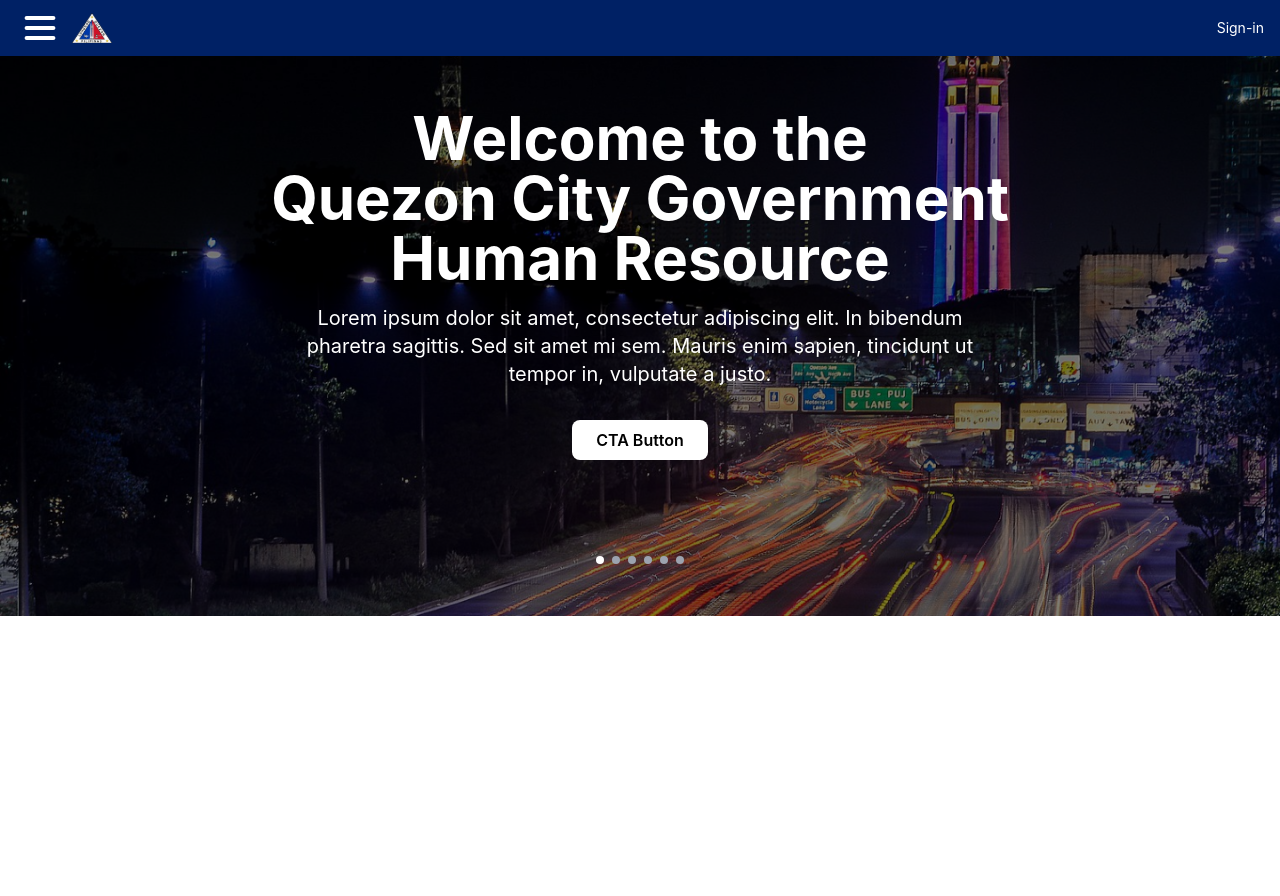
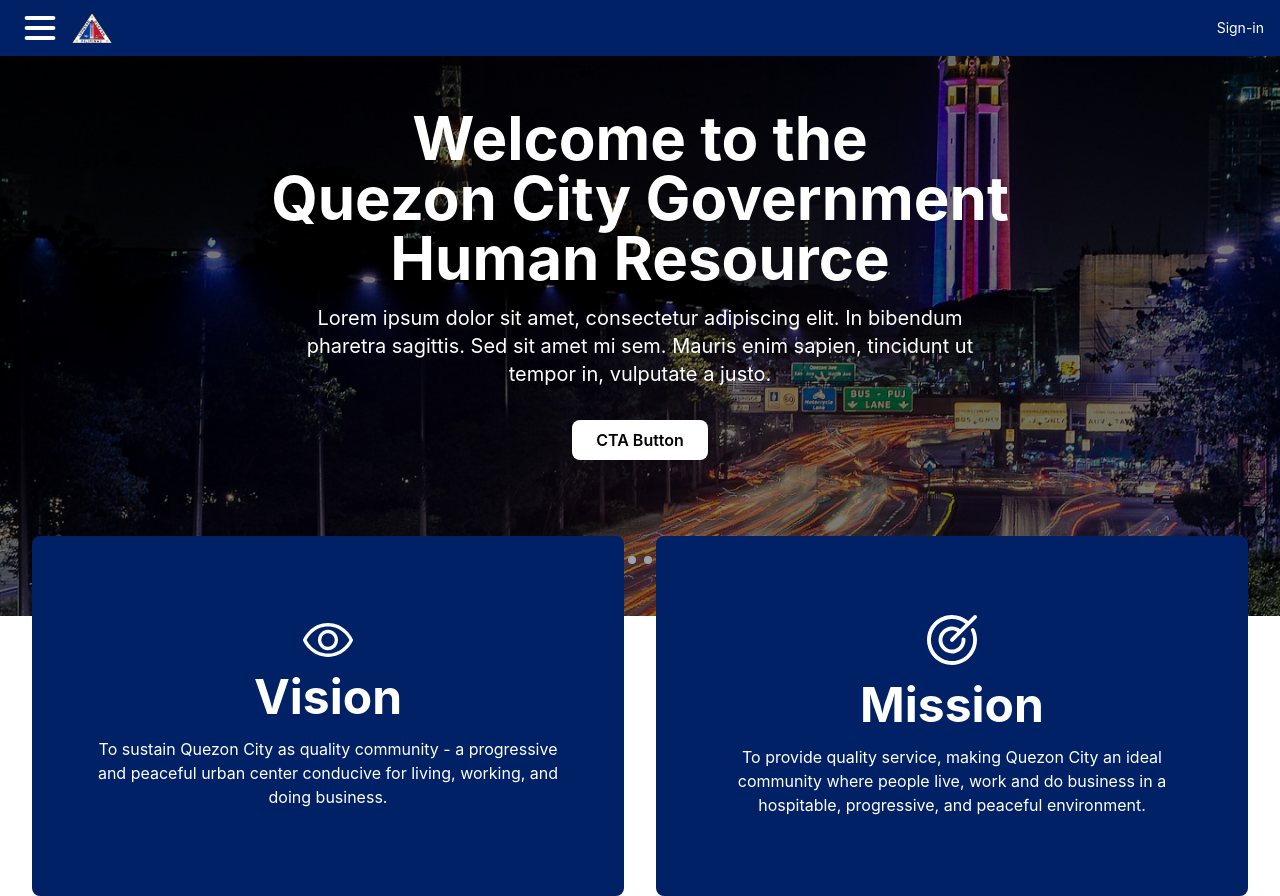
Before and after one commit to VinZar-gg/LNDP-Home-Page, a Next.js app: page / in a window 1280 px wide. Before the commit the page ends 800 px from the top, so only its background shows below. Built offline with nearby package versions, Linux system fonts and the light colour scheme.

Commit message:
mission and vision

```diff
--- a/app/page.tsx
+++ b/app/page.tsx
@@ -1,5 +1,6 @@
 import Header from '../components/header'
 import Hero from '../components/hero'
+import Objective from '../components/objective'
 
 export default function Home() {
   return (
@@ -7,6 +8,7 @@
       <Header />
       <main className="flex-grow">
         <Hero />
+        <Objective />
       </main>
     </div>
   )
--- /dev/null
+++ b/components/objective.tsx
@@ -0,0 +1,32 @@
+import Image from 'next/image'
+
+export default function Objective() {
+  return (
+    <div className="w-full max-w-7xl mx-auto px-4 sm:px-6 lg:px-8 -mt-12 sm:-mt-20 relative z-10">
+      <div className="flex flex-col md:flex-row justify-center items-stretch gap-4 md:gap-8">
+        <ObjectiveBox
+          title="Vision"
+          content="To sustain Quezon City as quality community - a progressive and peaceful urban center conducive for living, working, and doing business."
+          iconSrc="/vision.svg"
+        />
+        <ObjectiveBox
+          title="Mission"
+          content="To provide quality service, making Quezon City an ideal community where people live, work and do business in a hospitable, progressive, and peaceful environment."
+          iconSrc="/mission.svg"
+        />
+      </div>
+    </div>
+  )
+}
+
+function ObjectiveBox({ title, content, iconSrc }: { title: string; content: string; iconSrc: string }) {
+  return (
+    <div className="flex-1 bg-[#002165] text-white rounded-lg overflow-hidden w-full md:w-[470px] h-auto md:h-[360px] flex flex-col items-center justify-center text-center">
+      <div className="p-6 flex flex-col items-center">
+        <Image src={iconSrc} alt={title} width={50} height={50} className="mb-4" />
+        <h2 className="text-3xl md:text-5xl font-bold mb-4">{title}</h2>
+        <p className="text-sm md:text-base px-4 md:px-8">{content}</p>
+      </div>
+    </div>
+  )
+}
```
Also changed, not shown: public/mission.svg (added), public/vision.svg (added).
